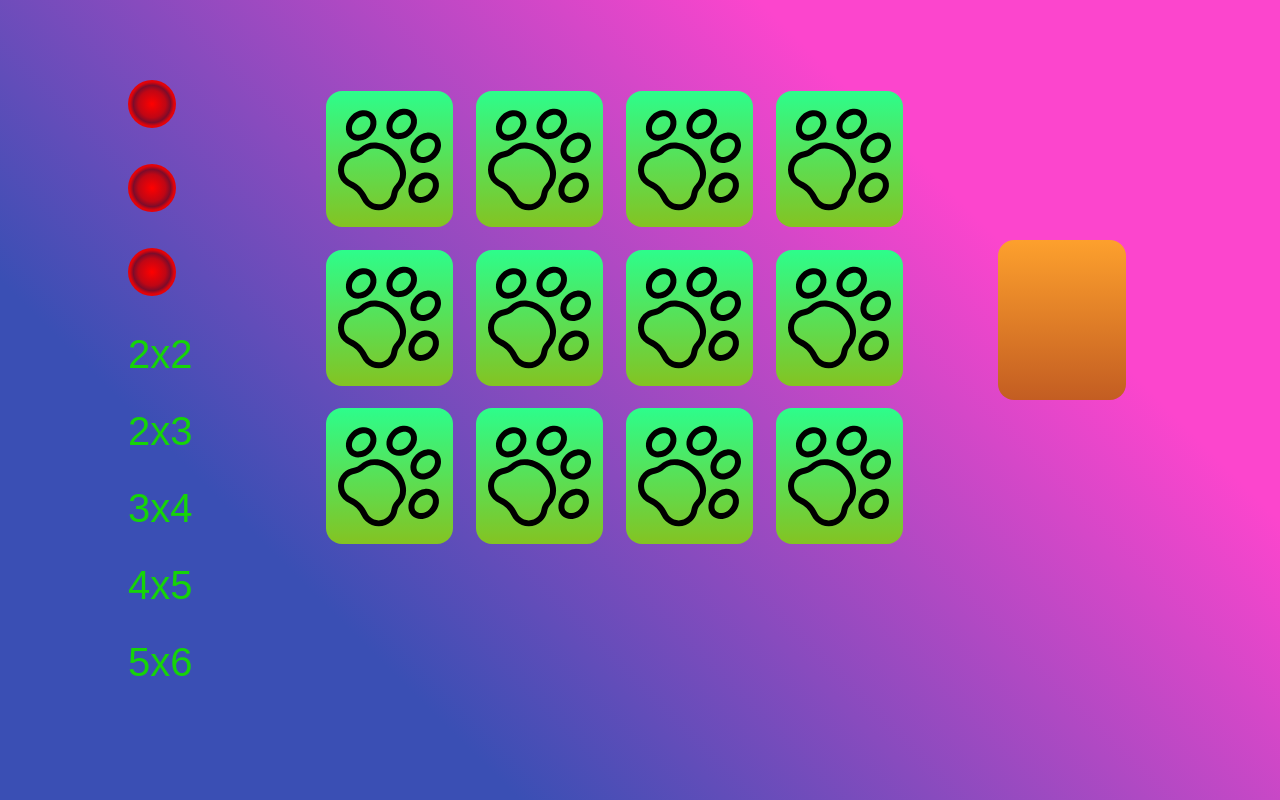
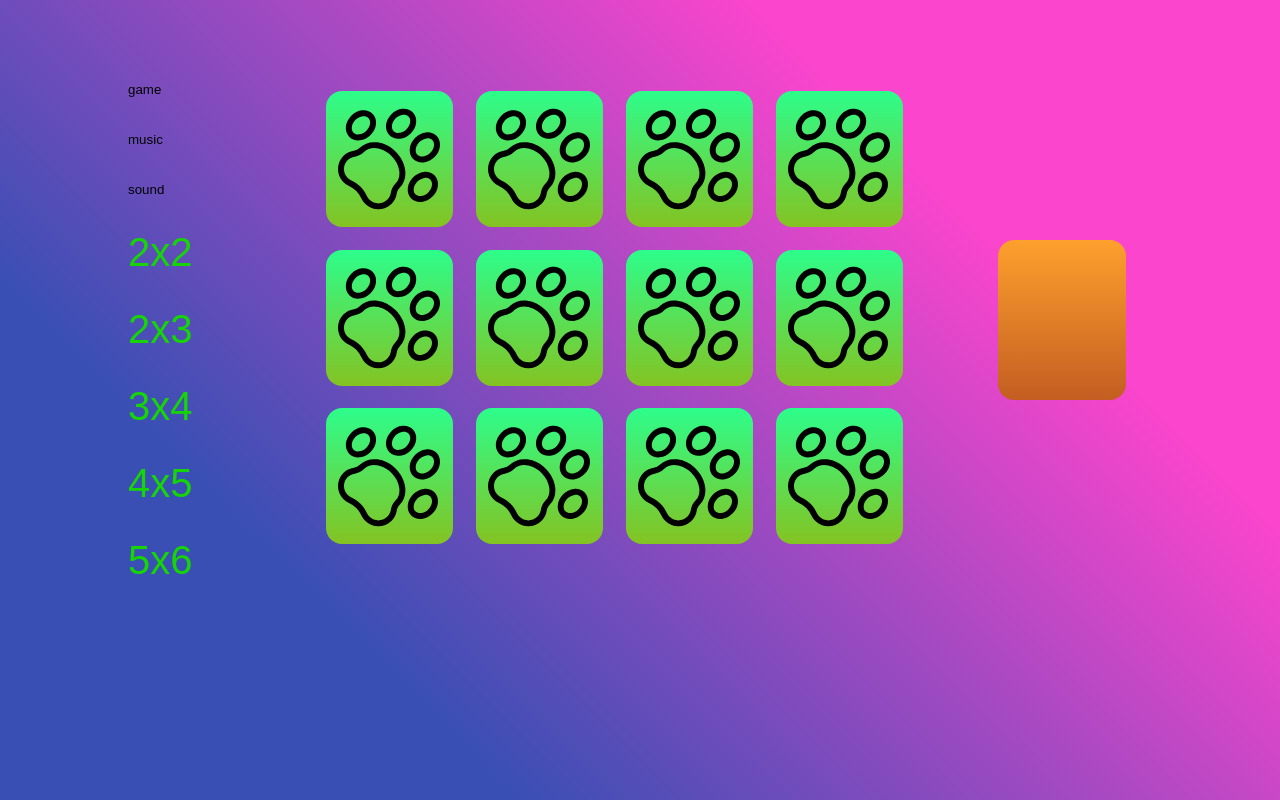
Before and after one commit to mikhailkaryamin/picture-match, a React (Create React App) app: page /game in a window 1280 px wide. Built offline with nearby package versions, Linux system fonts and the light colour scheme; grey boxes are pictures that could not be loaded.

Commit message:
refactor(Button): add children insted title

```diff
--- a/src/components/Button/Button.tsx
+++ b/src/components/Button/Button.tsx
@@ -1,20 +1,23 @@
 import React from 'react';
 
 type Props = {
-  img?: string;
+  children?: React.ReactNode;
   onClick: () => void;
   title: string;
   prefix: string;
 }
 
-const Button: React.FC<Props>  = ({ img, onClick, prefix, title }: Props) => {
+const Button: React.FC<Props>  = ({children, onClick, prefix, title }: Props) => {
   return (
     <button
       className={`button button--${prefix}`}
       onClick={onClick}
     >
       <span className={`button__title button__title--${prefix}`}>
-        {title}
+        {children === undefined && (
+          title
+        )}
+        {children}
       </span>
     </button>
   )
--- a/src/styles/components/button.scss
+++ b/src/styles/components/button.scss
@@ -5,7 +5,7 @@
   background: transparent;
   cursor: pointer;
 
-  &--round {
+  &--icon {
     width: 3rem;
     height: 3rem;
     border-radius: 50%;
@@ -37,16 +37,10 @@
     }
   }
 
-  &--round {
-    position: absolute;
-    width: 1px;
-    height: 1px;
-    margin: -1px;
-    padding: 0;
-    border: 0;
-    white-space: nowrap;
-    overflow: hidden;
-    clip-path: inset(100%);
-    clip: rect(0 0 0 0);
+  &--icon {
+    display: block;
+    width: 27px;
+    height: 27px;
+    margin: 0 auto;
   }
 }
```
